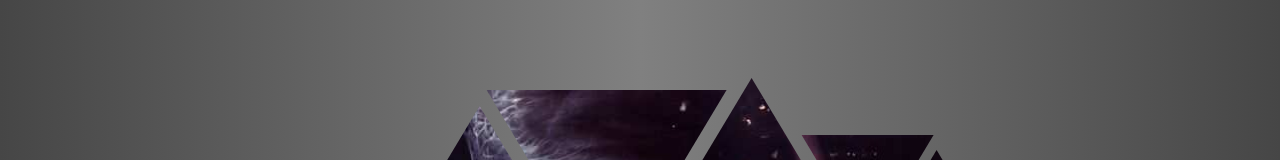
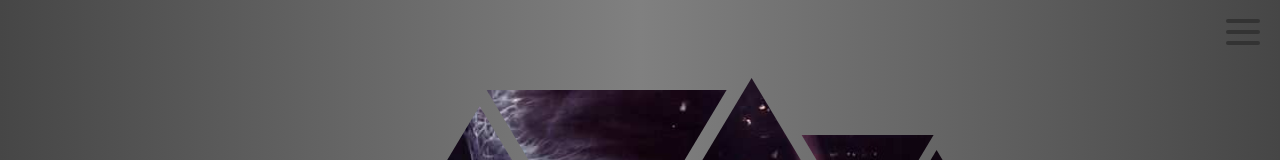
Before and after one commit to Mark-Mulligan/react-portfolio, a React (Create React App) app: page / in a window 1280 px wide. Shown: the top 160 px of the page. Built offline with nearby package versions, Linux system fonts and the light colour scheme.

Commit message:
added navbar

```diff
--- a/package.json
+++ b/package.json
@@ -13,6 +13,7 @@
     "react-lazyload": "^3.2.0",
     "react-scripts": "4.0.3",
     "rellax": "^1.12.1",
+    "styled-components": "^5.3.0",
     "web-vitals": "^1.1.1"
   },
   "scripts": {
--- a/src/App.js
+++ b/src/App.js
@@ -3,6 +3,7 @@ import Rellax from "rellax";
 import LazyLoad from "react-lazyload";
 import "./App.css";
 import "./components/sections/HeroSection";
+import Navbar from "./components/nav/Navbar";
 import HeroSection from "./components/sections/HeroSection";
 import AboutSection from "./components/sections/AboutSection";
 import ProjectsSection from "./components/sections/ProjectsSection";
@@ -22,9 +23,9 @@ function App() {
   }, []);
   return (
     <div class="app">
-        <HeroSection />
-        <AboutSection />
-
+      <Navbar />
+      <HeroSection />
+      <AboutSection />
 
       <LazyLoad height={200} offset={100}>
         <ProjectsSection />
--- /dev/null
+++ b/src/components/nav/Burger.js
@@ -0,0 +1,56 @@
+import React, { useState } from 'react';
+import styled from 'styled-components';
+import RightNav from './RightNav';
+
+const StyledBurger = styled.div`
+  width: 2rem;
+  height: 2rem;
+  position: fixed;
+  top: 15px;
+  right: 20px;
+  z-index: 20;
+  display: flex;
+  justify-content: space-around;
+  flex-flow: column nowrap;
+  div {
+    width: 2rem;
+    height: 0.25rem;
+    background-color: ${({ open }) => open ? '#ccc' : '#333'};
+    border-radius: 10px;
+    transform-origin: 1px;
+    transition: all 0.3s linear;
+    &:nth-child(1) {
+      transform: ${({ open }) => open ? 'rotate(45deg)' : 'rotate(0)'};
+    }
+    &:nth-child(2) {
+      transform: ${({ open }) => open ? 'translateX(100%)' : 'translateX(0)'};
+      opacity: ${({ open }) => open ? 0 : 1};
+    }
+    &:nth-child(3) {
+      transform: ${({ open }) => open ? 'rotate(-45deg)' : 'rotate(0)'};
+    }
+  }
+`;
+
+const Burger = () => {
+  const [open, setOpen] = useState(false)
+
+  const handleNavClick = () => {
+    if(open) {
+      setOpen(false);
+    }
+  }
+
+  return (
+    <>
+      <StyledBurger open={open} onClick={() => setOpen(!open)}>
+        <div />
+        <div />
+        <div />
+      </StyledBurger>
+      <RightNav open={open} handleNavClick={handleNavClick}/>
+    </>
+  )
+}
+
+export default Burger;
--- /dev/null
+++ b/src/components/nav/Navbar.js
@@ -0,0 +1,30 @@
+import React from "react";
+import styled from "styled-components";
+import Burger from "./Burger";
+import "./Navbar.css";
+
+const Nav = styled.nav`
+  width: 100%;
+  /* border-bottom: 2px solid #f1f1f1; */
+  /* padding: 0 20px 0 15px; */
+  display: flex;
+  justify-content: space-between;
+  position: absolute;
+  z-index: 1;
+  .logo {
+    padding: 15px 0;
+  }
+`;
+
+const Navbar = () => {
+  return (
+    <Nav>
+      <div className="logo">
+        <h1></h1>
+      </div>
+      <Burger />
+    </Nav>
+  );
+};
+
+export default Navbar;
--- /dev/null
+++ b/src/components/nav/RightNav.js
@@ -0,0 +1,52 @@
+import React from 'react';
+import styled from 'styled-components';
+
+const Ul = styled.ul`
+  list-style: none;
+  display: flex;
+  flex-flow: row nowrap;
+  margin-top: auto !important;
+  margin-bottom: auto !important;
+
+  span {
+    padding: 6px
+  }
+
+  span:hover {
+    border-bottom: 2px solid;
+    cursor: pointer;
+  }
+
+  li {
+    padding: 10px 20px;
+    font-size: 17px;
+  }
+    transform: ${({ open }) => open ? 'translateX(-300px)' : 'translateX(0px)'};
+    z-index: 2;
+    flex-flow: column nowrap;
+    background-color: rgba(80, 80, 80, 0.9);
+    position: fixed;
+    top: 0;
+    right: -300px;
+    height: 100vh;
+    width: 300px;
+    padding-top: 3.5rem;
+    transition: transform 0.3s ease-in-out;
+    li {
+      color: #fff;
+    }
+`;
+
+const RightNav = ({ open, handleNavClick }) => {
+
+  return (
+    <Ul open={open}>
+      <li><a href="#my-approach" onClick={handleNavClick}>My Approach</a></li>
+      <li><a href="#about" onClick={handleNavClick}>About</a></li>
+      <li><a href="#projects" onClick={handleNavClick}>Projects</a></li>
+      <li><a href="#contact" onClick={handleNavClick}>Contact</a></li>
+    </Ul>
+  )
+}
+
+export default RightNav
--- a/src/components/sections/AboutSection.js
+++ b/src/components/sections/AboutSection.js
@@ -5,7 +5,7 @@ const AboutSection = () => {
   return (
     <section className="about-section">
       <div className="container text-center p-5">
-        <h2 className="section-title off-white">My Approach</h2>
+        <h2 className="section-title off-white" id="my-approach">My Approach</h2>
       </div>
 
       <div class="container projects-container p-0">
@@ -39,7 +39,7 @@ const AboutSection = () => {
       <div className="container skills-container">
 
             <div class="text-center">
-              <h2 class="section-title off-white">About</h2>
+              <h2 class="section-title off-white" id="about">About</h2>
             </div>
 
             <p class="bio off-white">
--- a/src/components/sections/ContactSection.js
+++ b/src/components/sections/ContactSection.js
@@ -5,7 +5,7 @@ const ContactSection = () => {
   return (
     <section className="contact-section off-white">
       <div className="container-fluid contact-title-container text-center p-5">
-        <h2 class="section-title">Contact</h2>
+        <h2 class="section-title" id="contact">Contact</h2>
       </div>
       <div className="bottom">
         <ul className="contact-links">
--- a/src/components/sections/ProjectsSection.js
+++ b/src/components/sections/ProjectsSection.js
@@ -5,7 +5,7 @@ const ProjectsSection = () => {
   return (
     <section class="projects-section">
       <div className="container p-5 text-center">
-        <h2 className="section-title off-white">Projects</h2>
+        <h2 className="section-title off-white" id="projects">Projects</h2>
       </div>
 
       <div class="container projects-container p-0">
```
Also changed, not shown: src/components/nav/Navbar.css (added), 1 other file (tests, documents, lock files or other folders).
